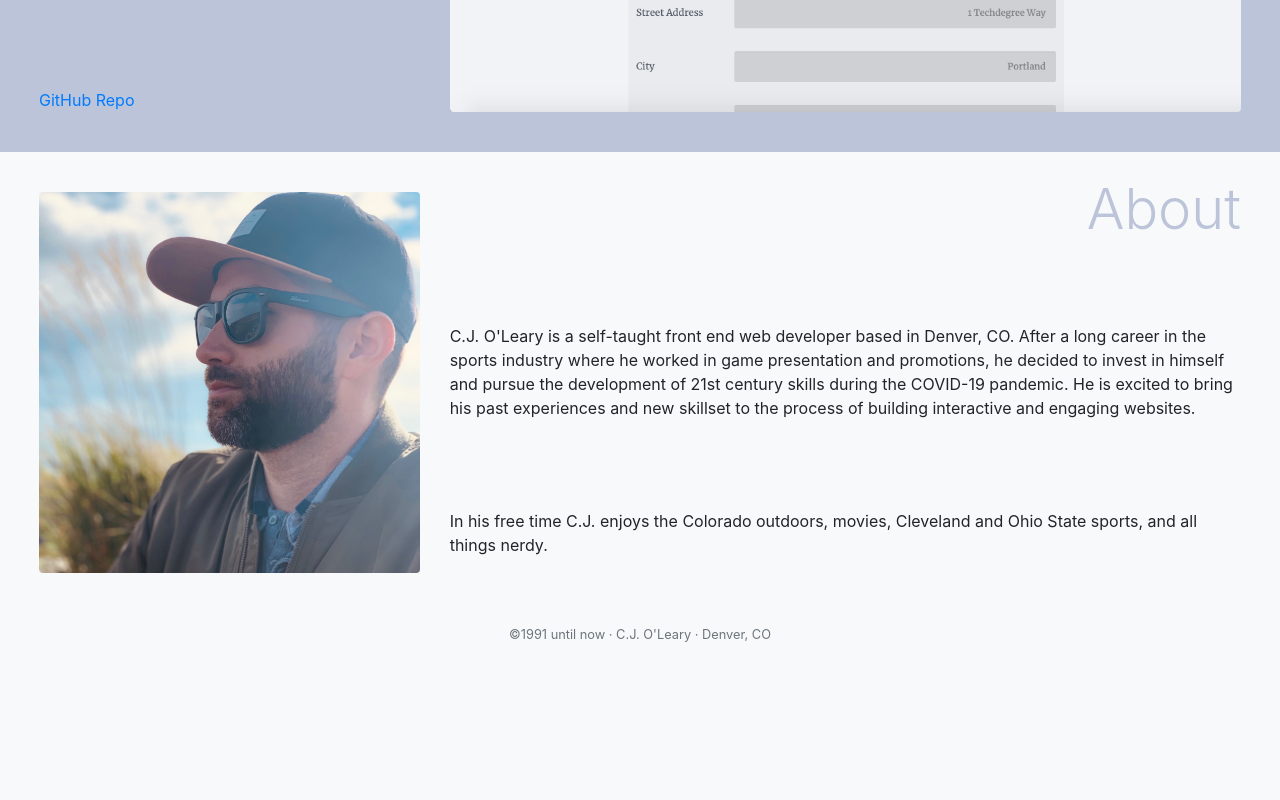
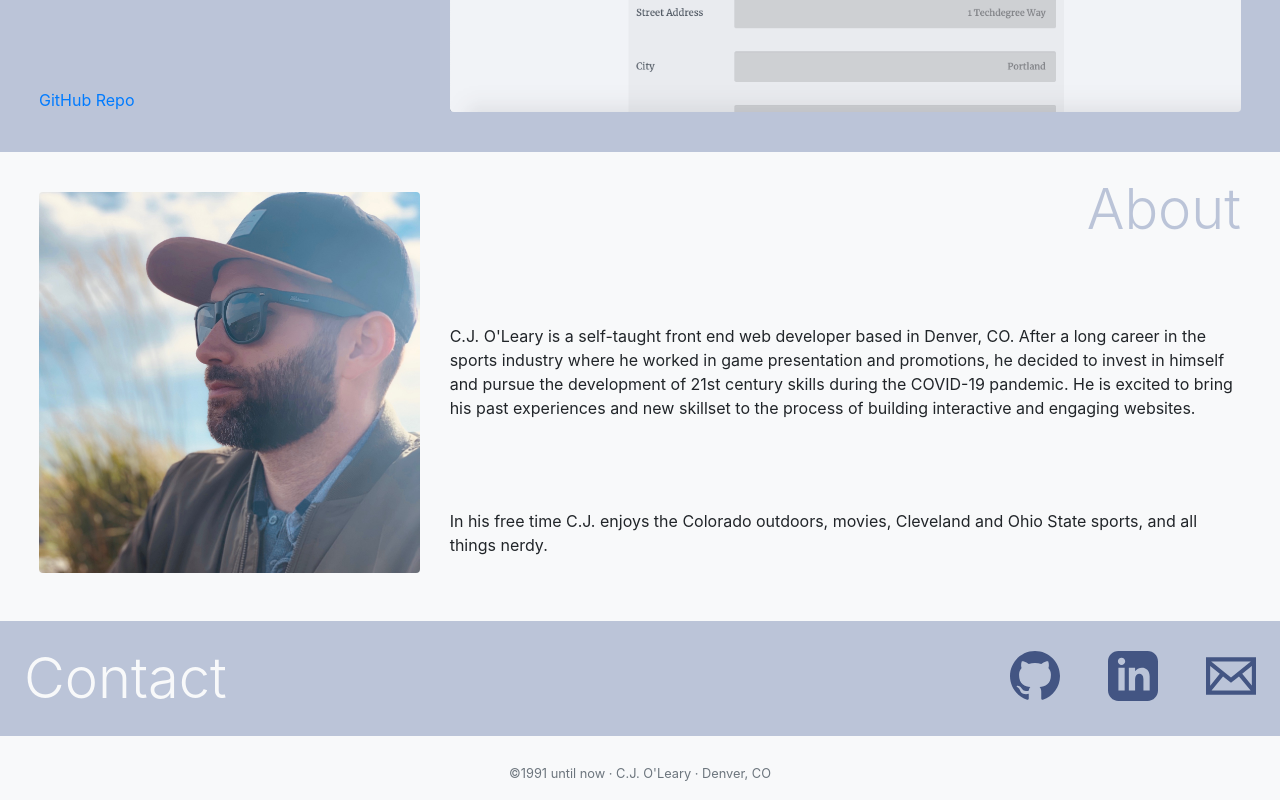
Before and after one commit to cjoleary/cjoleary.github.io, a plain HTML site: page index.html in a window 1280 px wide. Shown: the part 3968-4768 px from the top of the page. Before the commit the page ends 4629 px from the top, so only its background shows below. Drawn offline with nearby package versions, Linux system fonts and the light colour scheme.

Commit message:
added contact links and svg icons

```diff
--- a/css/main.css
+++ b/css/main.css
@@ -35,12 +35,14 @@ h2:nth-of-type(odd) {
     color: #343a40;
 }
 
-#work img {
+#work img,
+.social-link {
     opacity: .8;
     transition: all .3s ease;
 }
 
-#work img:hover {
+#work img:hover,
+.social-link:hover {
     opacity: 1;
 }
 
--- a/index.html
+++ b/index.html
@@ -172,7 +172,27 @@
 
         <!-- contact -->
         <div id="contact">
-        <!-- Content here -->
+            <div class="row mb-3 mb-md-4 p-4 evens justify-content-between">
+                <h2 class="display-4 mx-auto mx-md-0 mb-4 mb-md-0">Contact</h2>
+                <div class="row align-items-center mx-auto mx-md-0">
+                    <div class="mx-4 social-link"> <!-- GitHub -->
+                        <a href="https://www.linkedin.com/in/cjoleary/" target="_blank">
+                            <svg xmlns="http://www.w3.org/2000/svg" width="50" height="50" viewBox="0 0 24 24"><path fill="#263a6e" d="M12 0c-6.626 0-12 5.373-12 12 0 5.302 3.438 9.8 8.207 11.387.599.111.793-.261.793-.577v-2.234c-3.338.726-4.033-1.416-4.033-1.416-.546-1.387-1.333-1.756-1.333-1.756-1.089-.745.083-.729.083-.729 1.205.084 1.839 1.237 1.839 1.237 1.07 1.834 2.807 1.304 3.492.997.107-.775.418-1.305.762-1.604-2.665-.305-5.467-1.334-5.467-5.931 0-1.311.469-2.381 1.236-3.221-.124-.303-.535-1.524.117-3.176 0 0 1.008-.322 3.301 1.23.957-.266 1.983-.399 3.003-.404 1.02.005 2.047.138 3.006.404 2.291-1.552 3.297-1.23 3.297-1.23.653 1.653.242 2.874.118 3.176.77.84 1.235 1.911 1.235 3.221 0 4.609-2.807 5.624-5.479 5.921.43.372.823 1.102.823 2.222v3.293c0 .319.192.694.801.576 4.765-1.589 8.199-6.086 8.199-11.386 0-6.627-5.373-12-12-12z"/></svg>                    </a>
+                    </div>
+
+                    <div class="mx-4 social-link"> <!-- LinkedIn -->
+                        <a href="https://www.linkedin.com/in/cjoleary/" target="_blank">
+                            <svg xmlns="http://www.w3.org/2000/svg" width="50" height="50" viewBox="0 0 24 24"><path fill="#263a6e" d="M19 0h-14c-2.761 0-5 2.239-5 5v14c0 2.761 2.239 5 5 5h14c2.762 0 5-2.239 5-5v-14c0-2.761-2.238-5-5-5zm-11 19h-3v-11h3v11zm-1.5-12.268c-.966 0-1.75-.79-1.75-1.764s.784-1.764 1.75-1.764 1.75.79 1.75 1.764-.783 1.764-1.75 1.764zm13.5 12.268h-3v-5.604c0-3.368-4-3.113-4 0v5.604h-3v-11h3v1.765c1.396-2.586 7-2.777 7 2.476v6.759z"/></svg>
+                        </a>
+                    </div>
+
+                    <div class="mx-4 ml-md-4 mr-md-0 social-link"> <!-- Email -->
+                        <a href="https://www.linkedin.com/in/cjoleary/" target="_blank">
+                            <svg xmlns="http://www.w3.org/2000/svg" width="50" height="50" viewBox="0 0 24 24"><path fill="#263a6e" d="M0 3v18h24v-18h-24zm6.623 7.929l-4.623 5.712v-9.458l4.623 3.746zm-4.141-5.929h19.035l-9.517 7.713-9.518-7.713zm5.694 7.188l3.824 3.099 3.83-3.104 5.612 6.817h-18.779l5.513-6.812zm9.208-1.264l4.616-3.741v9.348l-4.616-5.607z"/></svg>
+                        </a>
+                    </div>
+                </div>
+            </div>
         </div> <!-- /contact -->
     </div>
 
```
